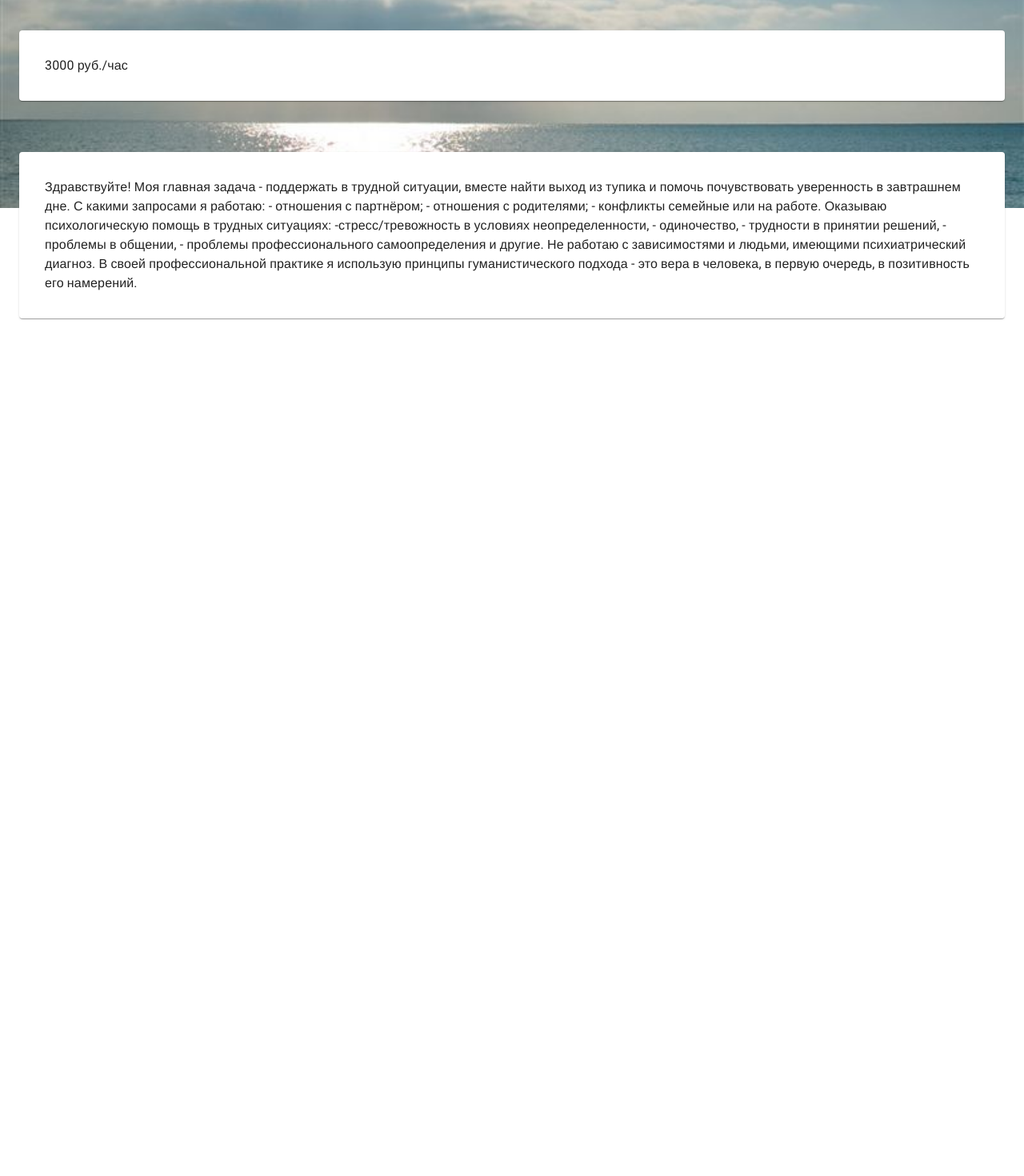
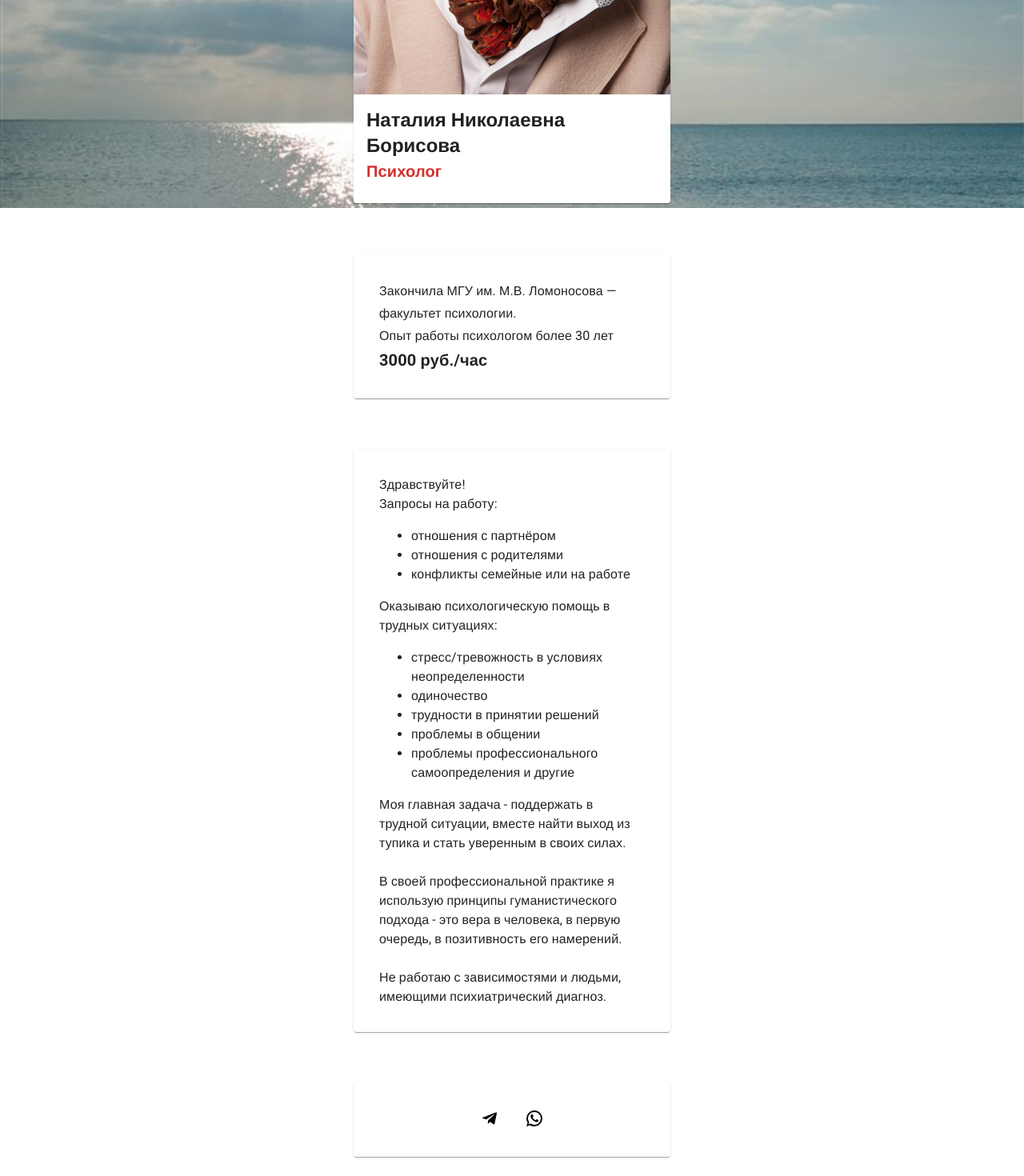
Before and after one commit to Arteminariy/psycho, a React (Create React App) app: page / in a window 1280 px wide. Shown: the part 540-2010 px from the top of the page at 80% size. Before the commit the page ends 1002 px from the top, so only its background shows below. Built offline with nearby package versions, Linux system fonts and the light colour scheme; a web font is replaced by a local one.

Commit message:
изменил контент по просьбе заказчика

```diff
--- a/src/App.css
+++ b/src/App.css
@@ -19,3 +19,8 @@ body {
 .contentBox {
 	padding: 4em 0;
 }
+
+a {
+	text-decoration: none;
+	color: #000;
+}
--- a/src/App.tsx
+++ b/src/App.tsx
@@ -4,8 +4,8 @@ import { ThemeProvider } from '@mui/material/styles';
 import { theme } from './theme';
 import { Card, Typography } from '@mui/material'
 import { list_1 } from './db/pricelist'
-import { presentation_1 } from './db/presentation'
 import AvatarCard from './components/AvatarCard/AvatarCard';
+import IconsCard from './components/IconsCard/IconsCard'
 
 const avatar = require('./img/Natalia.jpg')
 
@@ -14,23 +14,44 @@ const App = () => {
 		<div className="App">
 			<ThemeProvider theme={theme}>
 				<div className="bgi"></div>
-				<Container className='contentBox' maxWidth="xl">
+				<Container className='contentBox' maxWidth="xs">
 					<AvatarCard
 						avatarPic={avatar}
 						name='Наталия Николаевна Борисова'
 						profession='Психолог'
 					/>
-					<Card sx={{mt: 8, p: 4}}>
-						<Typography>{list_1.price} руб./час</Typography>
+					<Card sx={{ mt: 8, p: 4 }}>
+						<Typography variant="subtitle1" component="p">
+							Закончила МГУ им. М.В. Ломоносова — факультет психологии.
+							<br />
+							Опыт работы психологом более 30 лет
+						</Typography>
+						<Typography sx={{ fontWeight: 900 }} variant="h6" component="h6">{list_1.price} руб./час</Typography>
 					</Card>
-					<Card sx={{mt: 8, p: 4}}>
+					<Card sx={{ mt: 8, p: 4 }}>
 						<Typography>
-							{presentation_1.text}
+							Здравствуйте!
+							<br/>
+							Запросы на работу:
+							<ul>
+								<li>отношения с партнёром</li>
+								<li>отношения с родителями</li>
+								<li>конфликты семейные или на работе</li>
+							</ul>
+							Оказываю психологическую помощь в трудных ситуациях:
+							<ul>
+								<li>стресс/тревожность в условиях неопределенности</li>
+								<li>одиночество</li>
+								<li>трудности в принятии решений</li>
+								<li>проблемы в общении</li>
+								<li>проблемы профессионального самоопределения и другие</li>
+							</ul>
+							Моя главная задача - поддержать в трудной ситуации, вместе найти выход из тупика и стать уверенным в своих силах.
+							<br/><br/>В своей профессиональной практике я использую принципы гуманистического подхода - это вера в человека, в первую очередь, в позитивность его намерений.
+							<br/><br/>Не работаю с зависимостями и людьми, имеющими психиатрический диагноз.
 						</Typography>
 					</Card>
-					<Card>
-
-					</Card>
+					<IconsCard />
 				</Container>
 			</ThemeProvider>
 		</div>
--- a/src/components/AvatarCard/AvatarCard.tsx
+++ b/src/components/AvatarCard/AvatarCard.tsx
@@ -11,19 +11,19 @@ interface AvatarCardProps {
 const AvatarCard = ({ avatarPic, name, profession }: AvatarCardProps) => {
 	return (
 		<div className='avatarCard'>
-			<Card sx={{ display: 'flex', flexDirection: 'row'}}>
+			<Card sx={{ display: 'flex', flexDirection: 'column'}}>
 				<CardMedia
 					component="img"
-					sx={{ width: 300}}
+					sx={{ width: '100%'}}
 					image={avatarPic}
 					alt="Live from space album cover"
 				/>
 				<Box>
 					<CardContent sx={{ flex: '1 0 auto' }}>
-						<Typography component="div" variant="h5">
+						<Typography sx={{fontWeight: 900}} component="div" variant="h5">
 							{name}
 						</Typography>
-						<Typography variant="subtitle1" color="secondary" component="div">
+						<Typography sx={{fontWeight: 900}} variant="h6" color="secondary" component="div">
 							{profession}
 						</Typography>
 					</CardContent>
--- /dev/null
+++ b/src/components/IconsCard/IconsCard.module.css
@@ -0,0 +1 @@
+.iconsCard {}
--- /dev/null
+++ b/src/components/IconsCard/IconsCard.tsx
@@ -0,0 +1,20 @@
+import React from 'react';
+import './IconsCard.module.css';
+import { Card, Typography } from '@mui/material'
+import TelegramIcon from '@mui/icons-material/Telegram';
+import WhatsAppIcon from '@mui/icons-material/WhatsApp';
+
+interface IconsCardProps { }
+
+const IconsCard = ({ }: IconsCardProps) => (
+	<Card sx={{ mt: 8, p: 4, display: 'flex', justifyContent: 'center', flexDirection: 'row' }} className='iconsCard'>
+		<a target="_blank" href="https://t.me/+79163469539">
+			<TelegramIcon/>
+		</a>
+		<a target="_blank" href="https://wa.me/79163469539?text=Нужна%20консультация">
+			<WhatsAppIcon sx={{ ml: 4 }} />
+		</a>
+	</Card>
+);
+
+export default IconsCard;
--- a/src/db/presentation.ts
+++ /dev/null
@@ -1,26 +0,0 @@
-interface presentation {
-    text: string
-}
-
-export const presentation_1: presentation = {
-    text: `
-        Здравствуйте!
-        Моя главная задача - поддержать в трудной ситуации, вместе найти выход из тупика и помочь почувствовать уверенность в завтрашнем дне.
-
-        С какими запросами я работаю:
-        - отношения с партнёром;
-        - отношения с родителями;
-        - конфликты семейные или на работе.
-
-        Оказываю психологическую помощь в трудных ситуациях:
-        -стресс/тревожность в условиях неопределенности,
-        - одиночество,
-        - трудности в принятии решений,
-        - проблемы в общении,
-        - проблемы профессионального самоопределения и другие.
-
-        Не работаю с зависимостями и людьми, имеющими психиатрический диагноз.
-
-        В своей профессиональной практике я использую принципы гуманистического подхода - это вера в человека, в первую очередь, в позитивность его намерений.
-    `
-}
```
